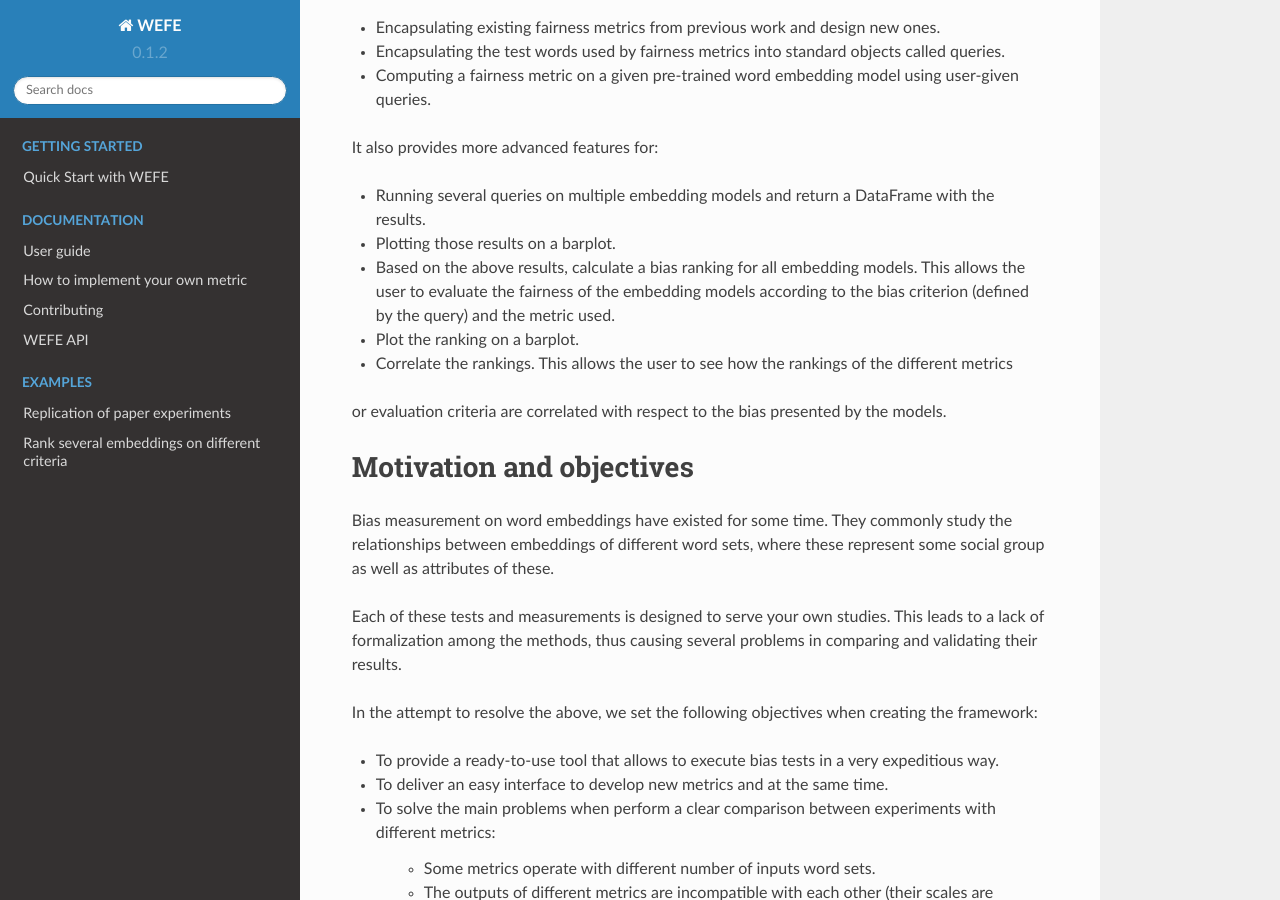
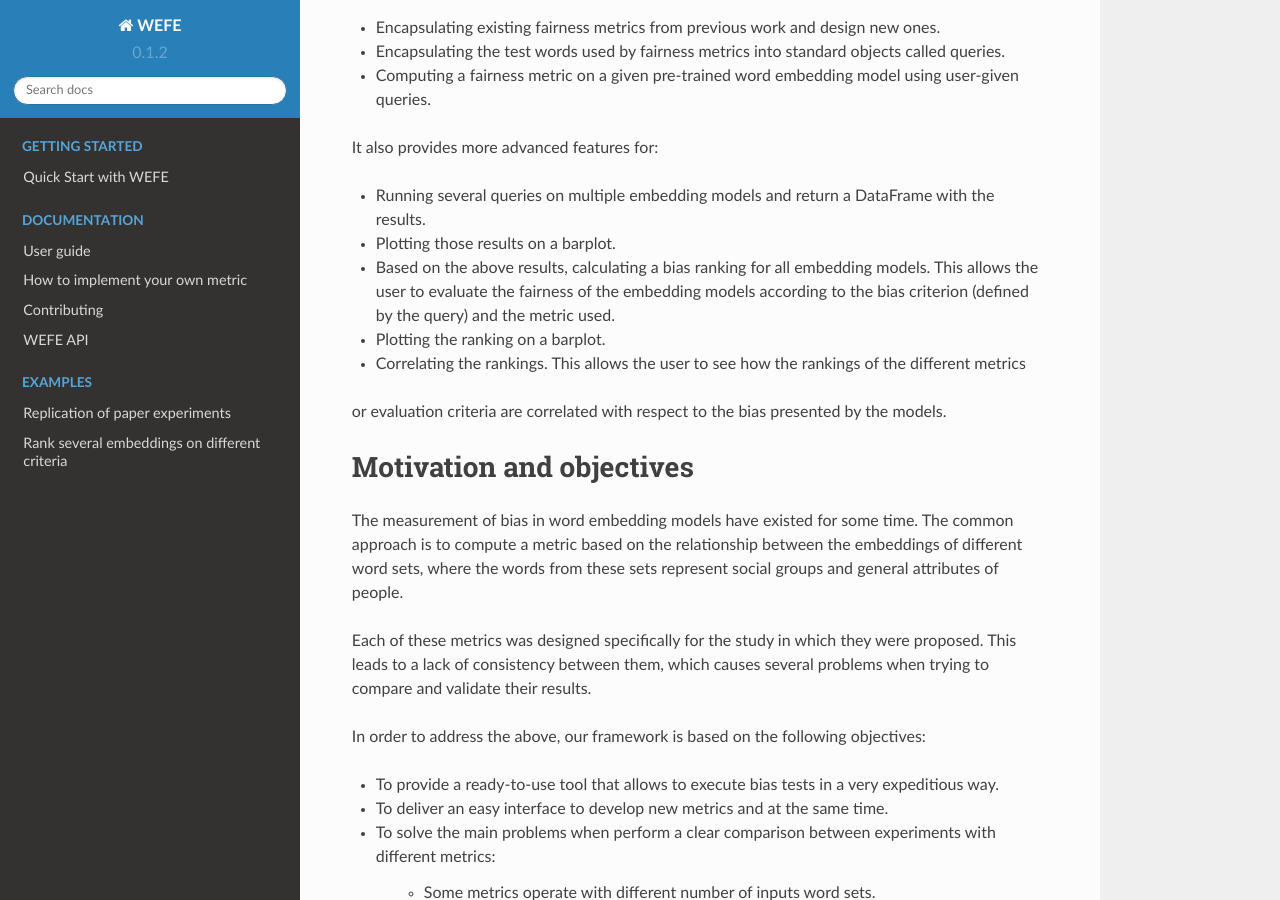
Before and after one commit to dccuchile/wefe, a Sphinx documentation site: the page built from doc/index.rst, in a window 1280 px wide and 900 px high, scrolled down 301 px. Built offline with Sphinx 7.4.7 and the Read the Docs theme 2.0.0, drawn with Linux system fonts in a browser that asks for light colours.

Commit message:
Update index.rst

```diff
--- a/doc/index.rst
+++ b/doc/index.rst
@@ -46,11 +46,11 @@ It also provides more advanced features for:
 - Running several queries on multiple embedding models and return a
   DataFrame with the results.
 - Plotting those results on a barplot.
-- Based on the above results, calculate a bias ranking for all embedding models.
+- Based on the above results, calculating a bias ranking for all embedding models.
   This allows the user to evaluate the fairness of the embedding models according to
   the bias criterion (defined by the query) and the metric used.
-- Plot the ranking on a barplot.
-- Correlate the rankings. This allows the user to see how the rankings of the different metrics
+- Plotting the ranking on a barplot.
+- Correlating the rankings. This allows the user to see how the rankings of the different metrics
 or evaluation criteria are correlated with respect to the bias presented by the models.
 
 
@@ -59,16 +59,13 @@ or evaluation criteria are correlated with respect to the bias presented by the
 Motivation and objectives
 =========================
 
-Bias measurement on word embeddings have existed for some time.
-They commonly study the relationships between embeddings of different word sets,
-where these represent some social group as well as attributes of these.
+The measurement of bias in word embedding models have existed for some time.
+The common approach is to compute a metric based on the relationship between the embeddings of different word sets,
+where the words from these sets represent social groups and general attributes of people.
 
-Each of these tests and measurements is designed to serve your own studies.
-This leads to a lack of formalization among the methods, thus causing several
-problems in comparing and validating their results.
+Each of these metrics was designed specifically for the study in which they were proposed. This leads to a lack of consistency between them, which causes several problems when trying to compare and validate their results.
 
-In the attempt to resolve the above, we set the following objectives when
-creating the framework:
+In order to address the above, our framework is based on the following objectives:
 
 - To provide a ready-to-use tool that allows to execute bias tests in a very
   expeditious way.
```
